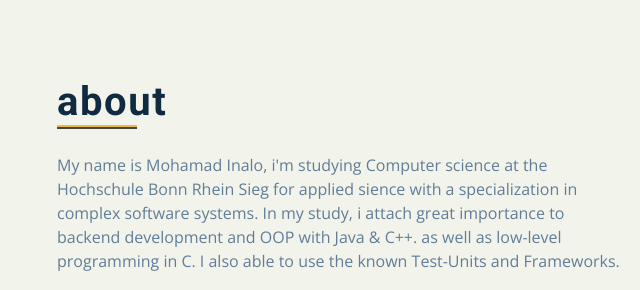
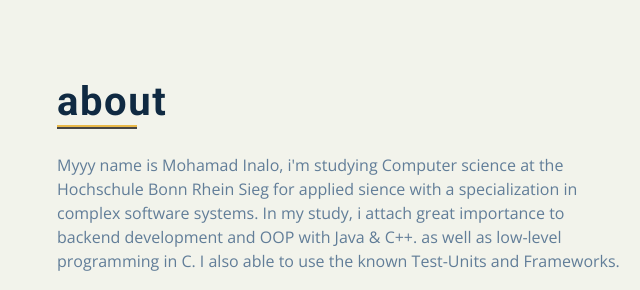
Before and after one commit to Mo-Inalo/Portfolio-inalo.me-, a plain HTML site: page index.html in a window 1280 px wide. Shown: the part 874-1164 px from the top of the page, 599-1239 px from the left. Drawn offline with nearby package versions, Linux system fonts and the light colour scheme.

Commit message:
Update index.html

```diff
--- a/index.html
+++ b/index.html
@@ -153,7 +153,7 @@
           </div>
           <!--end of section title -->
           <p>
-            My name is Mohamad Inalo, i'm studying Computer science
+            Myyy name is Mohamad Inalo, i'm studying Computer science
             at the Hochschule Bonn Rhein Sieg for applied sience
             with a specialization in complex software systems. In my study,
             i attach great importance to backend development and OOP with Java & C++. as well as low-level programming in C.
```
